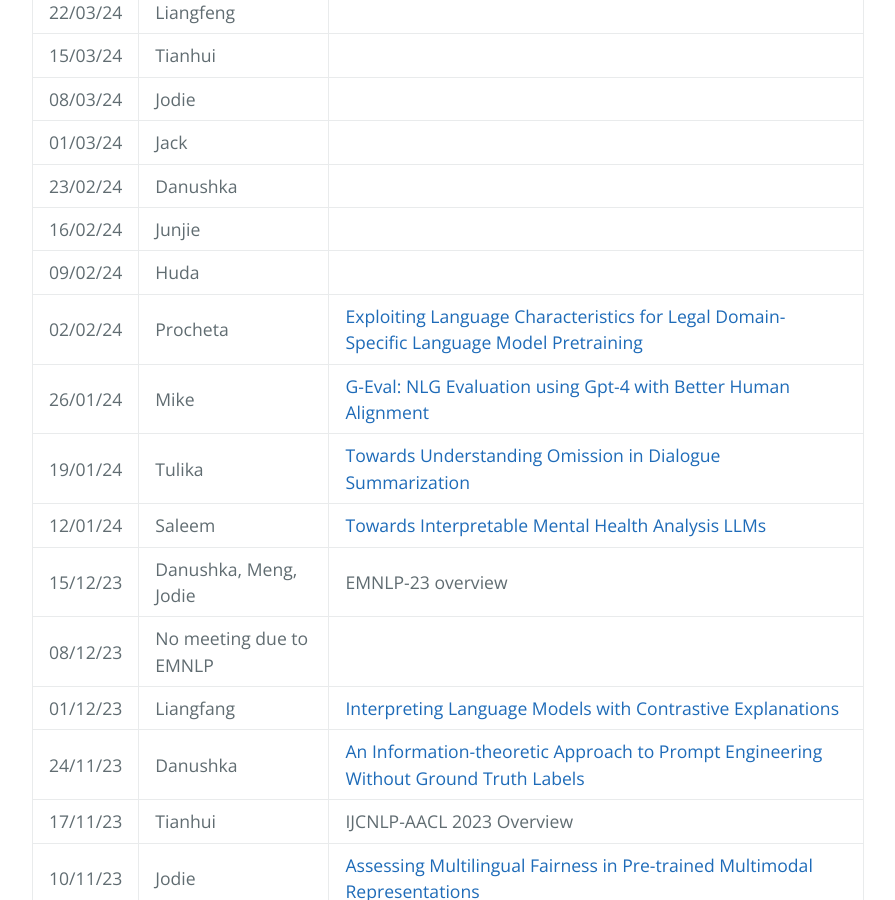
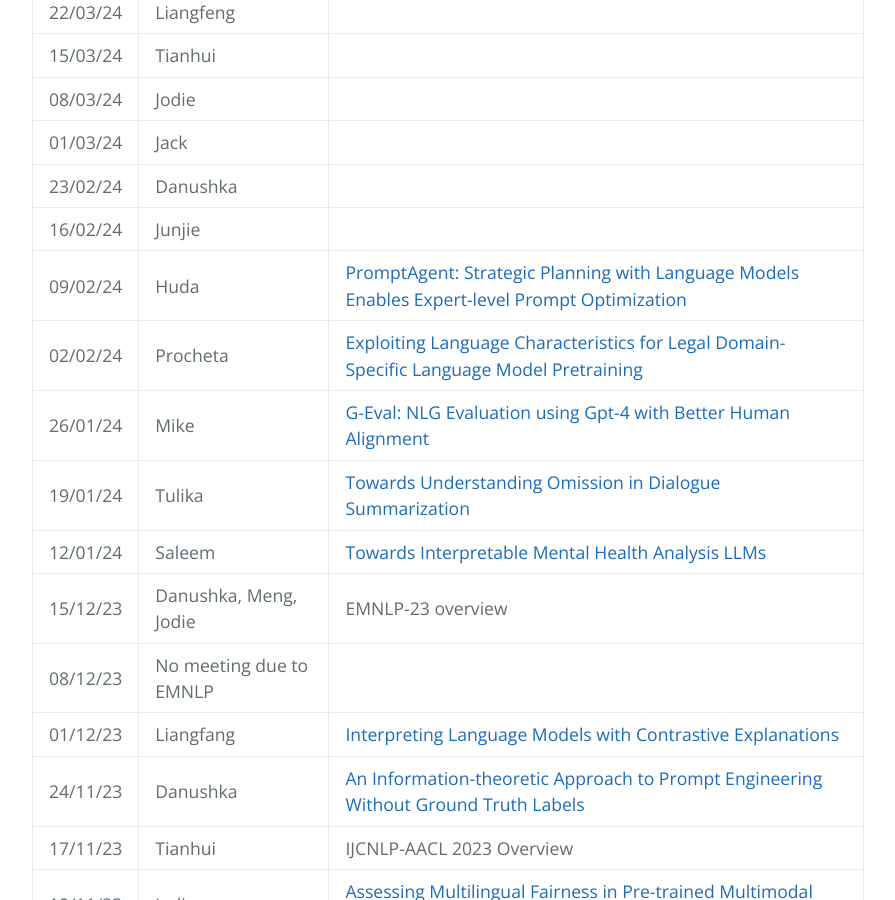
Before and after one commit to LivNLP/livnlp.github.io, a Jekyll site: the page built from reading.md, in a window 1280 px wide and 900 px high, scrolled down 801 px. Shown: the whole window, without its empty margins (192-1087 px from the left). Built offline with Jekyll 4.4.1, drawn with Linux system fonts in a browser that asks for light colours.

Commit message:
Update reading.md

```diff
--- a/reading.md
+++ b/reading.md
@@ -23,7 +23,7 @@ We meet on a weely basis to discuss recent research papers. Here is the schedule
 | 01/03/24 | Jack |
 | 23/02/24 | Danushka |
 | 16/02/24 | Junjie |
-| 09/02/24 | Huda |
+| 09/02/24 | Huda | [PromptAgent: Strategic Planning with Language Models Enables Expert-level Prompt Optimization](https://arxiv.org/abs/2310.16427)
 | 02/02/24 | Procheta |[Exploiting Language Characteristics for Legal Domain-Specific Language Model Pretraining](https://aclanthology.org/2023.findings-eacl.190/)
 | 26/01/24 | Mike | [G-Eval: NLG Evaluation using Gpt-4 with Better Human Alignment](https://aclanthology.org/2023.emnlp-main.153/)
 | 19/01/24 | Tulika | [Towards Understanding Omission in Dialogue Summarization](https://aclanthology.org/2023.acl-long.798.pdf)
```
